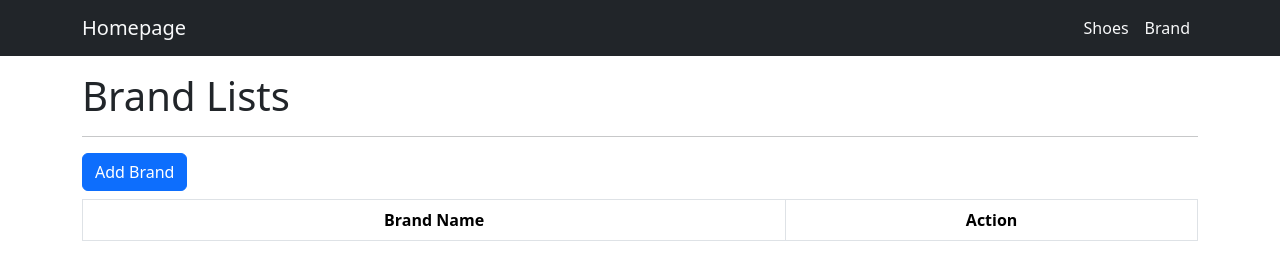
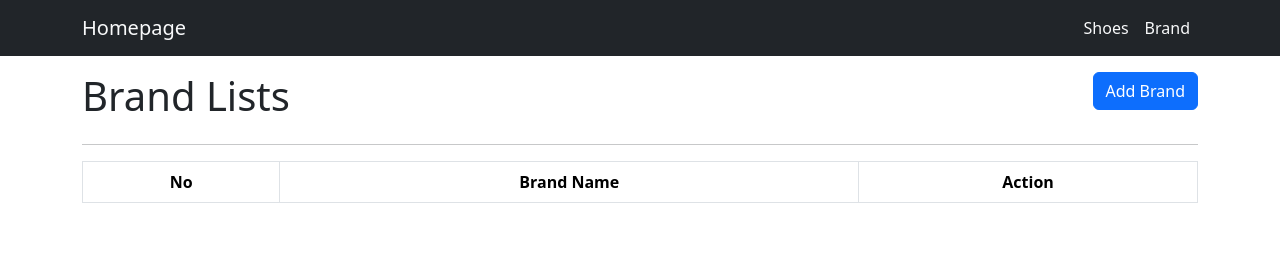
Before and after one commit to hanasoke/shoes-project, a plain HTML site: page views/brand/index.html in a window 1280 px wide. Drawn offline with nearby package versions, Linux system fonts and the light colour scheme.

Commit message:
updated 2 html pages

```diff
--- a/views/brand/index.html
+++ b/views/brand/index.html
@@ -29,12 +29,19 @@
     <!-- End Navbar -->
 
     <div class="container mt-3">
-        <h1>Brand Lists</h1>
+        <div class="row">
+            <div class="col">
+                <h1>Brand Lists</h1>
+            </div>
+            <div class="col">
+                <a href="/brand/add" class="btn btn-primary float-end">Add Brand</a>
+            </div>
+        </div>
         <hr>
-        <a href="/brand/add" class="btn btn-primary">Add Brand</a>
         <table class="table table-bordered mt-2 text-center">
             <thead>
                 <tr>
+                    <th>No</th>
                     <th>Brand Name</th>
                     <th>Action</th>
                 </tr>
```
Also changed, not shown: views/shoes/index.html (+9 -2 lines).
